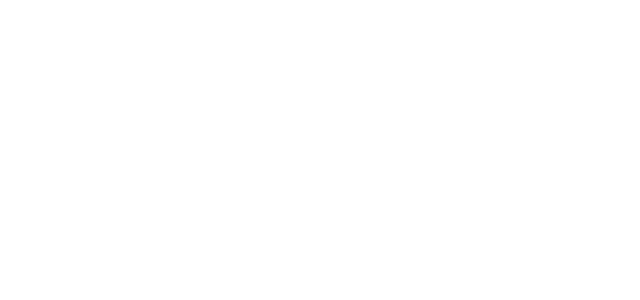
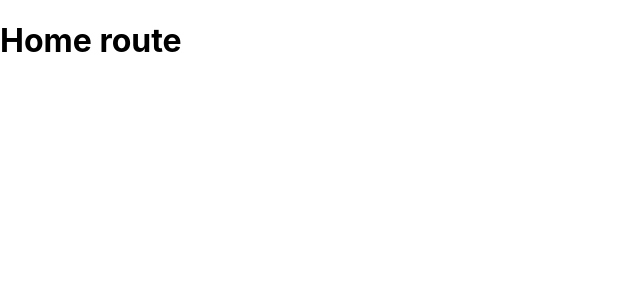
Before and after one commit to HarikaPenukonda/react-router-six-tutorial, a React (Create React App) app: page / in a window 1280 px wide. Before the commit this address had no page. Shown: the top 300 px of the page, without its empty margins (0-640 px from the left). Built offline with nearby package versions, Linux system fonts and the light colour scheme.

Commit message:
step 3 - adding path and element parameters

```diff
--- a/src/index.js
+++ b/src/index.js
@@ -9,7 +9,7 @@
   <React.StrictMode>
   <Router>
     <Routes>
-      <Route/>
+      <Route path='/' element={<Home/>}/>
     </Routes>
   </Router>
     {/* <Home/> */}
```
